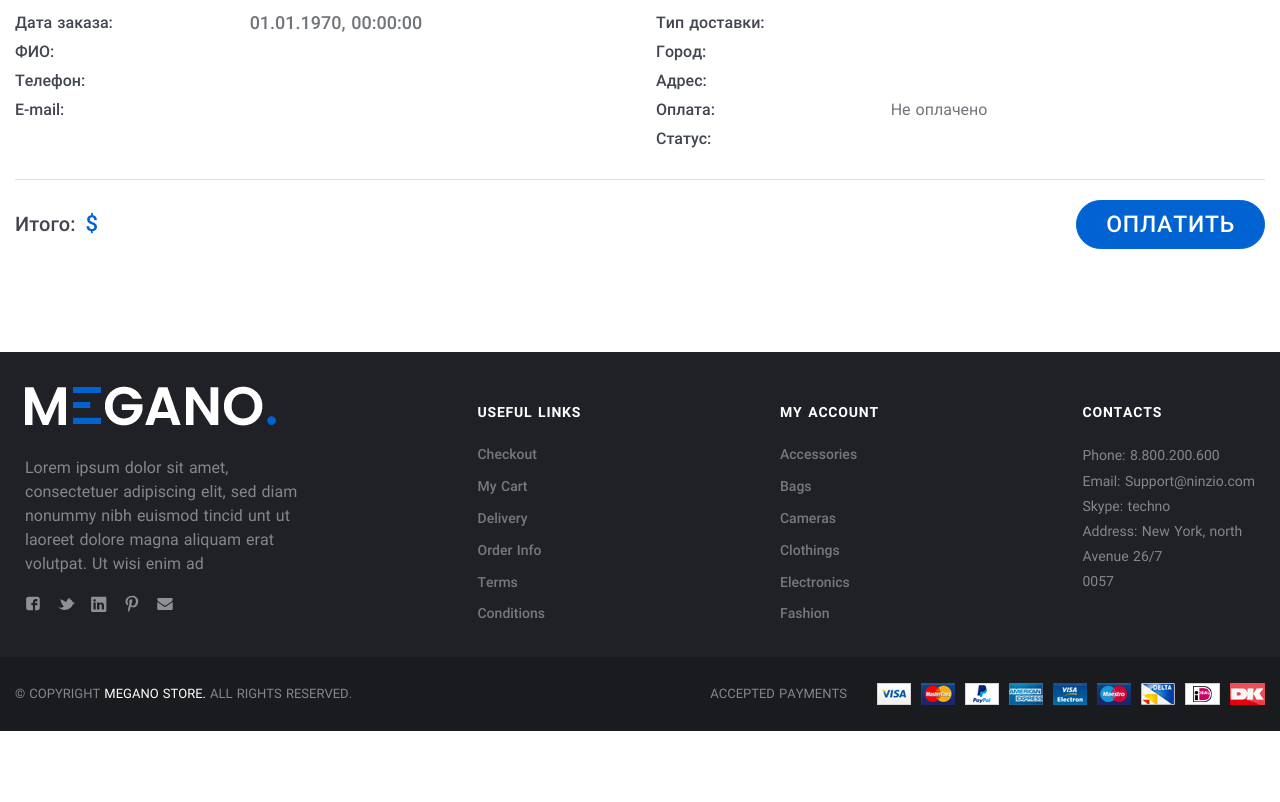
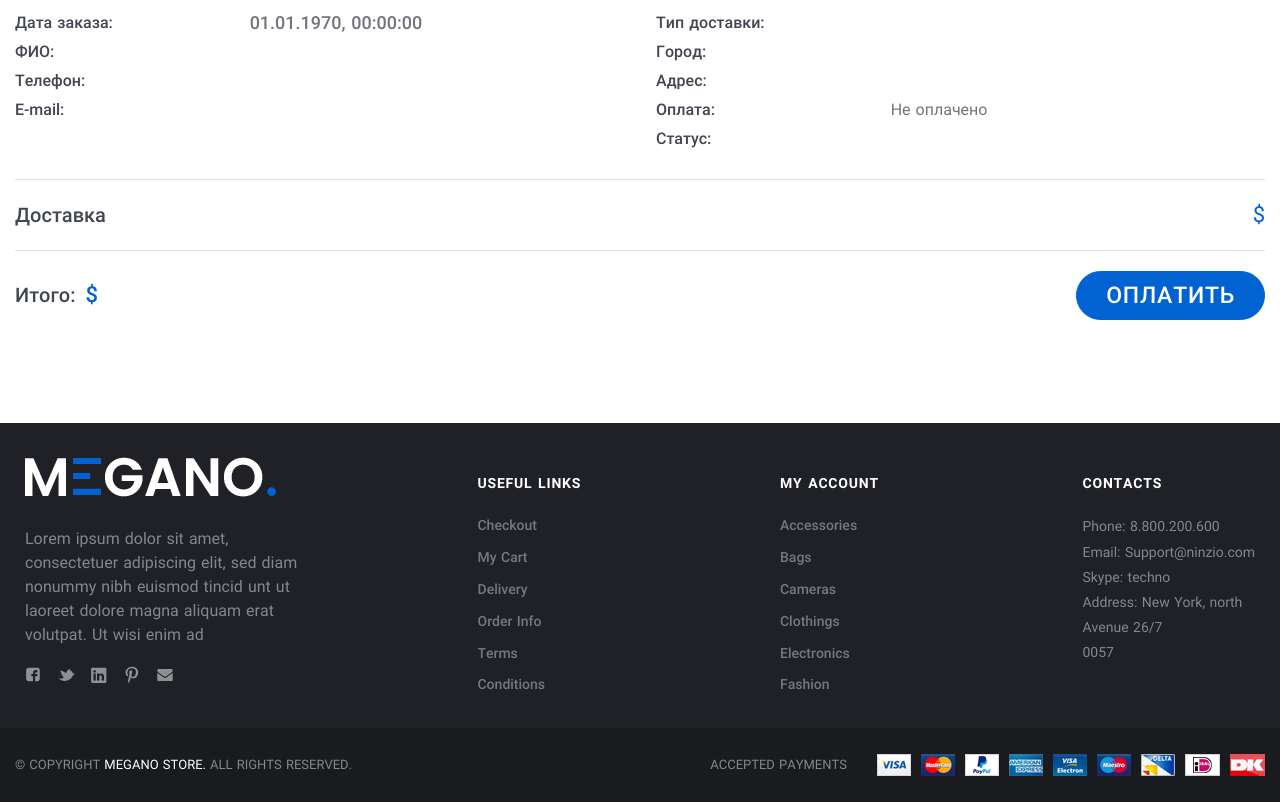
Before and after one commit to IgelVV/bg_shop_django, a Django app: page /order-detail/1/ in a window 1280 px wide. Shown: the part 477-1279 px from the top of the page. Before the commit the page ends 1208 px from the top, so only its background shows below. Run offline with Django 4.2, Linux system fonts and the light colour scheme; data comes from the database, SQL or seed files in the repository; data that the repository does not hold is empty; parts of the project's set-up code (start-up, migrations or seed data) failed here and were passed over.

Commit message:
oneorder.html delivery cost is displayed

```diff
--- a/bg_shop/frontend/static/frontend/assets/js/order-detail.js
+++ b/bg_shop/frontend/static/frontend/assets/js/order-detail.js
@@ -14,6 +14,7 @@ var mix = {
 					this.address = data.address
 					this.paymentType = data.paymentType
 					this.status = data.status
+					this.deliveryCost = data.deliveryCost
 					this.totalCost = data.totalCost
 					this.paid = data.paid
 					this.products = data.products
@@ -87,6 +88,7 @@ var mix = {
 			address: null,
 			paymentType: null,
 			status: null,
+			deliveryCost: null,
 			totalCost: null,
 			paid: null,
 			products: [],
--- a/bg_shop/frontend/templates/frontend/oneorder.html
+++ b/bg_shop/frontend/templates/frontend/oneorder.html
@@ -95,6 +95,16 @@
                     <div class="Cart-block Cart-block_amount">${product.count}$ шт.</div>
                   </div>
                 </div>
+                <div class="Cart-product">
+                  <div class="Cart-block Cart-block_row">
+                    <div class="Cart-block Cart-block_info">
+                      <p class="Cart-title">Доставка</p>
+                    </div>
+                    <div class="Cart-block Cart-block_price">
+                      <div class="Cart-price">${deliveryCost}$$</div>
+                    </div>
+                  </div>
+                </div>
                 <div class="Cart-total">
                   <div class="Cart-block Cart-block_total">
                     <strong class="Cart-title">Итого:<span class="Cart-price">${totalCost}$$</span>
```
